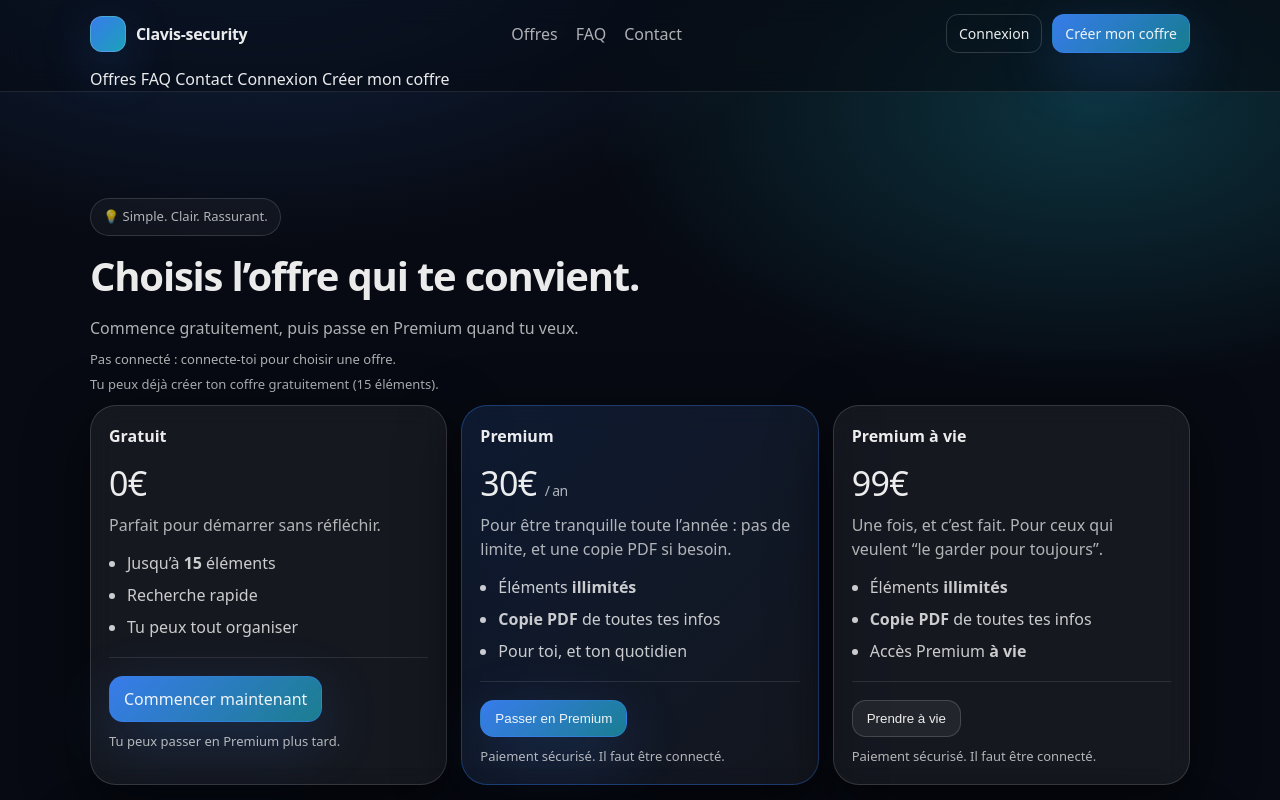
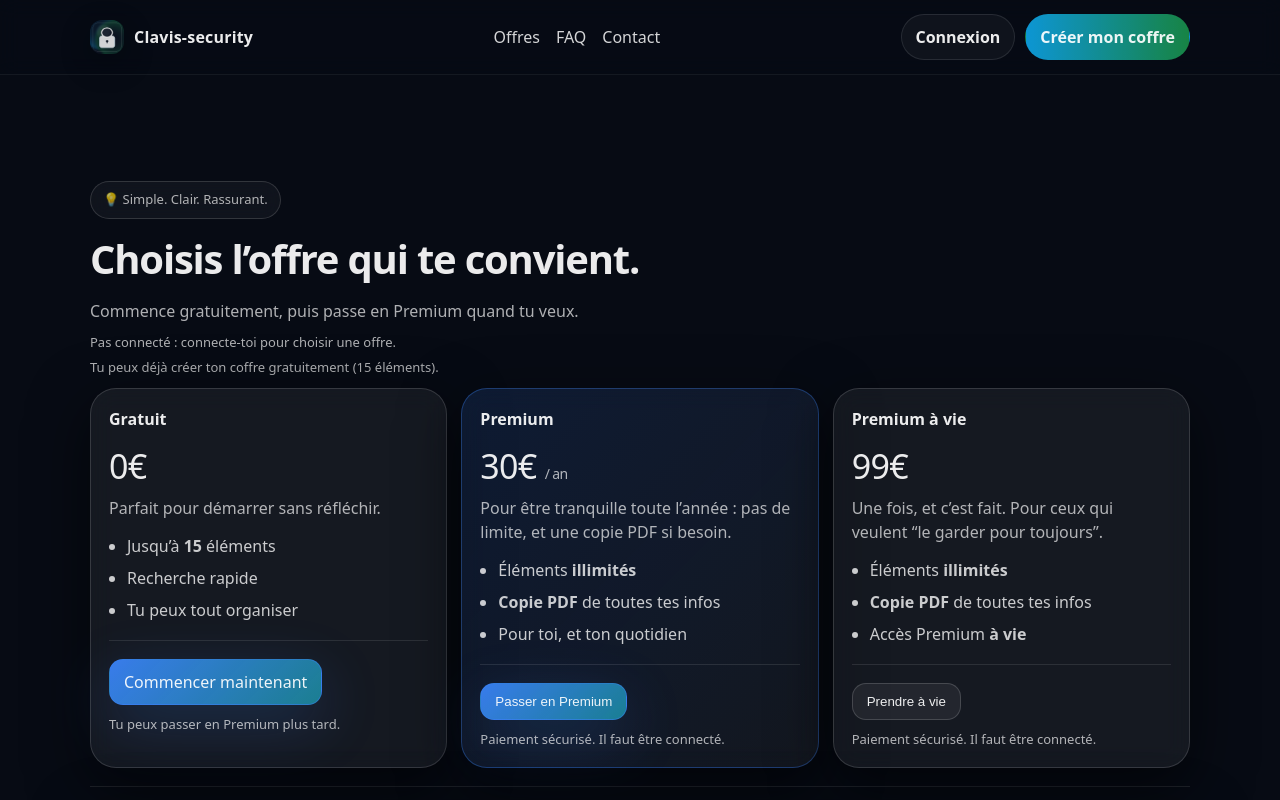
Before and after one commit to Clavis-securite/clavis-security, a website: page offers.html in a window 1280 px wide. Shown: the top 800 px of the page. Drawn offline with nearby package versions, Linux system fonts and the light colour scheme.

Commit message:
Add files via upload

```diff
--- a/offers.html
+++ b/offers.html
@@ -13,41 +13,39 @@
   <meta name="apple-mobile-web-app-status-bar-style" content="black-translucent">
 
   <link rel="stylesheet" href="/css/styles.css" />
+  <link rel="stylesheet" href="/css/cs.css" />
+  <link rel="icon" type="image/png" sizes="192x192" href="/assets/icons/icon-192.png">
+  <link rel="apple-touch-icon" href="/assets/icons/icon-192.png">
 </head>
 <body>
 
-<header class="topbar">
-  <div class="container">
-    <div class="nav">
-      <a class="brand" href="index.html">
-        <div class="logo" aria-hidden="true"></div>
-        <span>Clavis-security</span>
+<header class="cs-topbar">
+  <div class="cs-container cs-nav">
+    <a class="cs-brand" href="index.html" aria-label="Accueil Clavis-security">
+      <img class="cs-brand-icon" src="/assets/icons/icon-192.png" alt="" width="34" height="34">
+      <span class="cs-brand-name">Clavis-security</span>
     </a>
 
-      <nav class="navlinks" aria-label="Navigation principale">
+    <nav class="cs-links" aria-label="Navigation">
       <a href="offers.html" aria-current="page">Offres</a>
       <a href="faq.html">FAQ</a>
       <a href="contact.html">Contact</a>
     </nav>
 
-      <div class="navcta" style="display:flex; gap:10px; align-items:center; flex-wrap:wrap;">
-        <!-- ✅ Bouton Installer (affiché seulement si possible) -->
-        <button class="btn small" id="installBtn" style="display:none;">Installer l’app</button>
-
-        <a class="btn small ghost" href="login.html">Connexion</a>
-        <a class="btn small primary" href="register.html">Créer mon coffre</a>
-
-        <button class="btn small mobile-toggle" data-mobile-toggle aria-label="Ouvrir le menu">Menu</button>
+    <div class="cs-actions">
+      <button class="cs-btn cs-primary" id="installBtn" style="display:none;">Installer l’app</button>
+      <a class="cs-btn cs-ghost" href="login.html">Connexion</a>
+      <a class="cs-btn cs-primary" href="register.html">Créer mon coffre</a>
+      <button class="cs-btn cs-ghost cs-menu" type="button" data-mobile-toggle>Menu</button>
     </div>
   </div>
 
-    <div class="mobile-menu" data-mobile-menu>
+  <div class="cs-container cs-mobile" data-mobile-menu>
     <a href="offers.html">Offres</a>
     <a href="faq.html">FAQ</a>
     <a href="contact.html">Contact</a>
     <a href="login.html">Connexion</a>
     <a href="register.html">Créer mon coffre</a>
-    </div>
   </div>
 </header>
 
@@ -216,5 +214,7 @@
   })();
 </script>
 
+<script src="/js/pwa.js" defer></script>
+
 </body>
 </html>
```
Also changed, not shown: 404.html (added, +71 -0 lines), contact.html (+19 -13 lines), faq.html (+19 -13 lines). Lines whose indentation alone changed are shown as unchanged.
